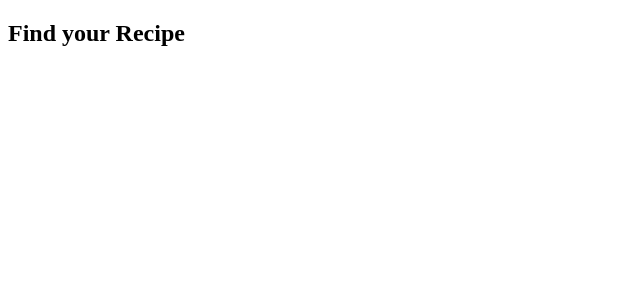
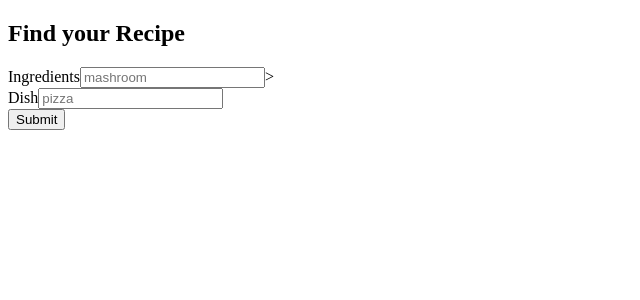
Before and after one commit to mahjabeensultana2012/findyourrecipe, a React (Create React App) app: page / in a window 1280 px wide. Shown: the top 300 px of the page, without its empty margins (0-640 px from the left). Built offline with nearby package versions, Linux system fonts and the light colour scheme.

Commit message:
form setup

```diff
--- a/src/components/App.js
+++ b/src/components/App.js
@@ -1,10 +1,12 @@
 import React, { Component } from 'react';
+import SearchRecipes from './SearchRecipes';
 
 class App extends Component {
   render() {
     return (
       <div>
         <h2>Find your Recipe</h2>
+        <SearchRecipes />
       </div>
     );
   }
--- a/src/components/SearchRecipes.js
+++ b/src/components/SearchRecipes.js
@@ -1,21 +1,27 @@
-import React, {Component} from 'react';
-import {Form, FormGroup, FormControl, ControlLabel, Button} from 'react-bootstrap'
+import React, { Component } from 'react';
+import {
+  Form,
+  FormGroup,
+  FormControl,
+  FormLabel,
+  Button,
+} from 'react-bootstrap';
 
-class SearchRecipes extend Component{
-  render (){
-    return(
+class SearchRecipes extends Component {
+  render() {
+    return (
       <Form>
         <FormGroup>
-          <ControlLabel>Ingredients</ControlLabel>
-          <FormControl type= "text" placeholder="mashroom" />>
+          <FormLabel>Ingredients</FormLabel>
+          <FormControl type="text" placeholder="mashroom" />>
+        </FormGroup>{' '}
+        <FormGroup>
+          <FormLabel>Dish</FormLabel>
+          <FormControl type="text" placeholder="pizza" />
         </FormGroup>
-        {' '}
-        <FormGroup>
-        <ControlLabel>Dish</ControlLabel>
-        <FormControl type= "text" placeholder="pizza" />
-        </FormGroup>
+        <Button>Submit</Button>
       </Form>
-    )
+    );
   }
 }
 
```
